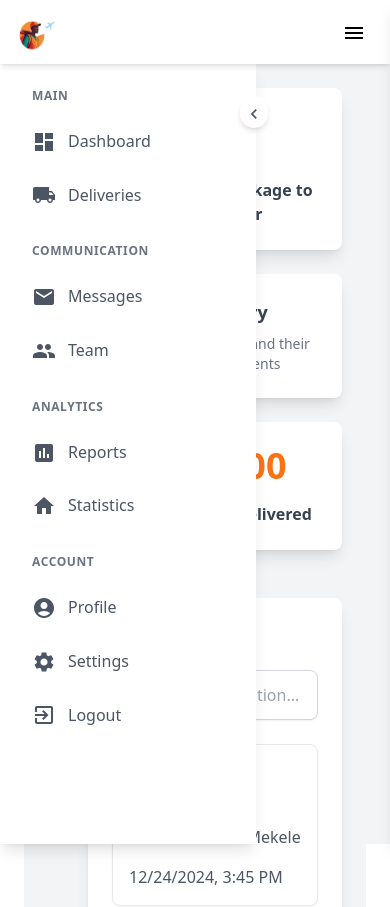
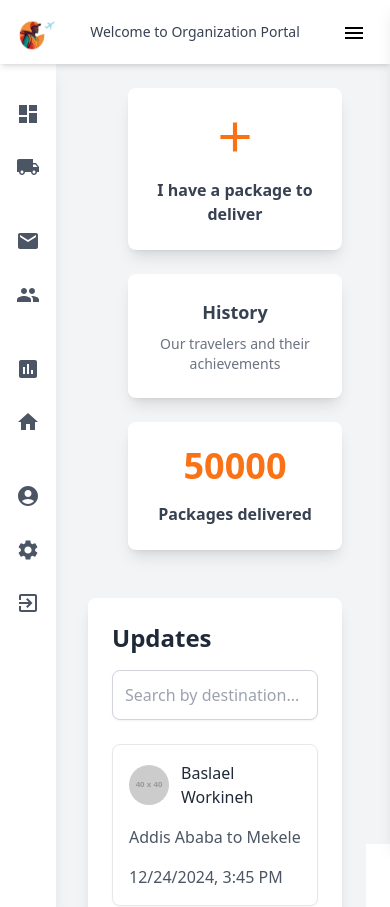
Before and after one commit to CarryEthiopia/TemporaryFrontend, a React (Vite) app: page /home in a window 390 px wide. Shown: the top 907 px of the page. Built offline with nearby package versions, Linux system fonts and the light colour scheme.

Commit message:
Update: nav and side bar responsivness

```diff
--- a/src/pages/Sender/Shared/Navbar.jsx
+++ b/src/pages/Sender/Shared/Navbar.jsx
@@ -1,4 +1,3 @@
-// components/Navbar.jsx
 import React, { useState, useEffect } from "react";
 import { useNavigate } from "react-router-dom";
 import {
@@ -30,7 +29,9 @@ const Navbar = () => {
   useEffect(() => {
     const toggleText = setInterval(() => {
       setActiveText((prev) =>
-        prev === "Hi, Joshua 👋" ? "Welcome to Organization Portal" : "Hi, Joshua 👋"
+        prev === "Hi, Joshua 👋"
+          ? "Welcome to Organization Portal"
+          : "Hi, Joshua 👋"
       );
     }, 4000);
 
@@ -68,7 +69,7 @@ const Navbar = () => {
         </div>
 
         {/* Center Text */}
-        <div className="hidden md:block text-center text-gray-700 font-medium transition-all duration-500">
+        <div className="text-center text-gray-700 font-medium transition-all duration-500 text-sm sm:text-base">
           {activeText}
         </div>
 
@@ -80,7 +81,7 @@ const Navbar = () => {
               className="p-2 hover:bg-gray-100 rounded-full transition-colors duration-300"
               onClick={() => setShowNotifications(!showNotifications)}
             >
-              {notifications.some(n => n.unread) ? (
+              {notifications.some((n) => n.unread) ? (
                 <NotificationsActive className="text-blue-600" />
               ) : (
                 <NotificationsOutlined className="text-gray-600" />
@@ -102,7 +103,9 @@ const Navbar = () => {
                       }`}
                     >
                       <div className="flex justify-between">
-                        <p className="text-sm text-gray-800">{notification.text}</p>
+                        <p className="text-sm text-gray-800">
+                          {notification.text}
+                        </p>
                         <span className="text-xs text-gray-500">
                           {notification.time}
                         </span>
--- a/src/pages/Sender/Shared/Sidebar.jsx
+++ b/src/pages/Sender/Shared/Sidebar.jsx
@@ -5,8 +5,6 @@ import {
   Mail as MailIcon,
   AccountCircle as AccountCircleIcon,
   ExitToApp as ExitToAppIcon,
-  ChevronLeft as ChevronLeftIcon,
-  ChevronRight as ChevronRightIcon,
   Dashboard as DashboardIcon,
   People as PeopleIcon,
   Assessment as AssessmentIcon,
@@ -16,7 +14,6 @@ import { useNavigate } from "react-router-dom"; // Import useNavigate
 import Navbar from "./Navbar";
 
 const Sidebar = ({ setActiveComponent }) => {
-  const [isExpanded, setIsExpanded] = useState(true);
   const navigate = useNavigate(); // Initialize navigate
 
   const handleLogout = () => {
@@ -69,29 +66,15 @@ const Sidebar = ({ setActiveComponent }) => {
     <div>
       <Navbar />
       <div
-        className={`fixed left-0 top-16 h-[calc(100vh-64px)] bg-white shadow-lg transition-all duration-300 ease-in-out flex flex-col ${
-          isExpanded ? "w-64" : "w-20"
-        }`}
+        className="fixed left-0 top-16 h-full bg-white shadow-lg transition-all duration-300 ease-in-out flex flex-col sm:w-20 md:w-64" // Sidebar width based on screen size
       >
-        <button
-          className="absolute -right-3 top-8 bg-white rounded-full p-1 shadow-md hover:shadow-lg transition-all duration-300"
-          onClick={() => setIsExpanded(!isExpanded)}
-        >
-          {isExpanded ? (
-            <ChevronLeftIcon className="text-gray-600" fontSize="small" />
-          ) : (
-            <ChevronRightIcon className="text-gray-600" fontSize="small" />
-          )}
-        </button>
-
         <div className="flex-1 overflow-y-auto overflow-x-hidden px-4 py-6">
           {menuItems.map((section, sectionIndex) => (
             <div key={sectionIndex} className="mb-6">
-              {isExpanded && (
-                <h3 className="text-xs font-semibold text-gray-500 uppercase tracking-wider mb-3 px-4">
-                  {section.section}
-                </h3>
-              )}
+              {/* Render section title only if expanded */}
+              <h3 className="text-xs font-semibold text-gray-500 uppercase tracking-wider mb-3 px-4 hidden sm:block">
+                {section.section}
+              </h3>
               {section.items.map((item, index) => (
                 <div
                   key={index}
@@ -100,12 +83,11 @@ const Sidebar = ({ setActiveComponent }) => {
                       ? handleLogout() // Call handleLogout for Logout
                       : setActiveComponent(item.component)
                   }
-                  className={`flex items-center cursor-pointer ${
-                    isExpanded ? "px-4" : "px-2"
-                  } py-3 mb-1 rounded-lg text-gray-600 hover:bg-gray-50 hover:text-gray-900`}
+                  className={`flex items-center cursor-pointer py-3 mb-1 rounded-lg text-gray-600 hover:bg-gray-50 hover:text-gray-900`}
                 >
                   <div>{item.icon}</div>
-                  {isExpanded && <span className="ml-3">{item.text}</span>}
+                  {/* Show text if screen is medium or larger */}
+                  <span className={`ml-3 hidden sm:block`}>{item.text}</span>
                 </div>
               ))}
             </div>
```
